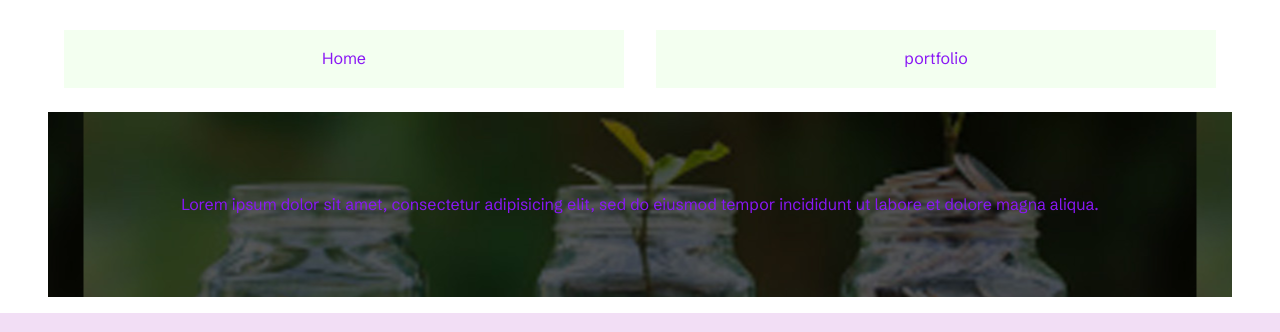
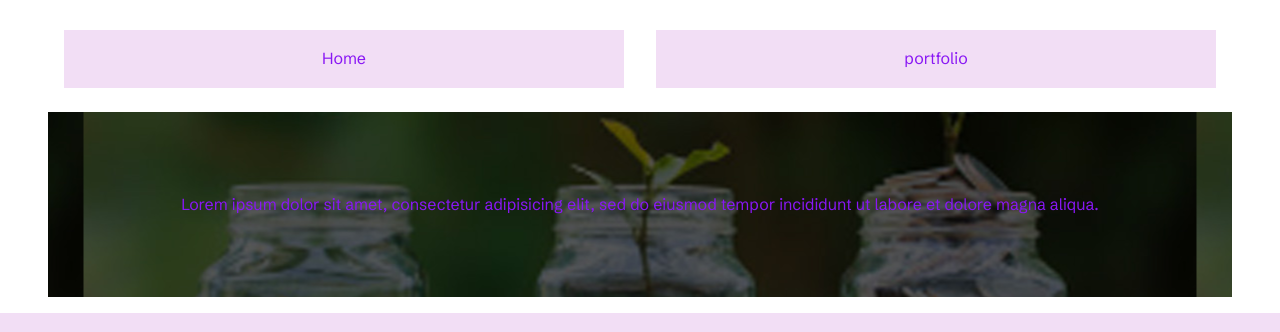
Before and after one commit to musk0005/hot-topics, a plain HTML site: page index.html in a window 1280 px wide. Shown: the part 93-425 px from the top of the page. Drawn offline with nearby package versions, Linux system fonts and the light colour scheme.

Commit message:
Update style.css

```diff
--- a/style.css
+++ b/style.css
@@ -65,7 +65,7 @@ nav
 nav a
 {
 	margin: 0px 1rem;
-	background-color: rgba( 215, 255, 204,0.3);
+	background-color: RGBa( 212, 145, 221,0.3);
 	padding: 0.2rem 1rem;
 	display: inline-block;
 	color:#8917F4;
```
